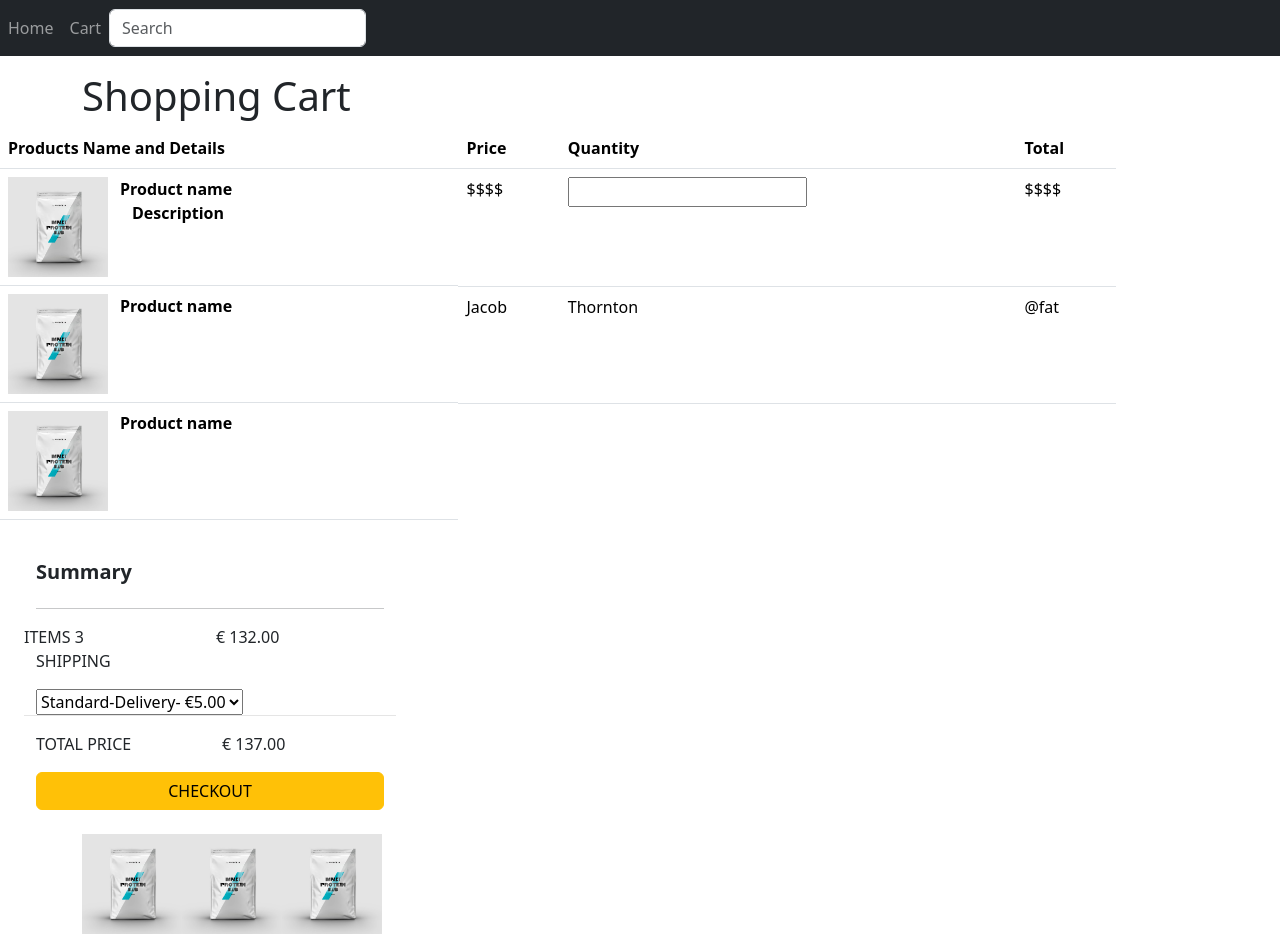
After one commit to kirangautam1/AKFitnessClub, a PHP site: page /cart.php in a window 1280 px wide. The commit adds this page. Run offline with PHP 8.4, Linux system fonts and the light colour scheme.

Commit message:
Completed cart page

```diff
--- /dev/null
+++ b/pages/cart.php
@@ -0,0 +1,104 @@
+<!DOCTYPE html>
+<html lang="en">
+<head>
+    <meta charset="UTF-8">
+    <meta name="viewport" content="width=device-width, initial-scale=1.0">
+    <title>Document</title>
+    <link href="https://cdn.jsdelivr.net/npm/bootstrap@5.3.3/dist/css/bootstrap.min.css" rel="stylesheet" integrity="sha384-QWTKZyjpPEjISv5WaRU9OFeRpok6YctnYmDr5pNlyT2bRjXh0JMhjY6hW+ALEwIH" crossorigin="anonymous">
+    <link href="https://cdn.jsdelivr.net/npm/bootstrap@5.3.3/dist/css/bootstrap.min.css" rel="stylesheet" integrity="sha384-QWTKZyjpPEjISv5WaRU9OFeRpok6YctnYmDr5pNlyT2bRjXh0JMhjY6hW+ALEwIH" crossorigin="anonymous">
+
+</head>
+<div>
+<?php include '../includes/navbar.php' ?>
+    <div class="container-md mt-3">
+        <h1>Shopping Cart</h1>
+    </div>
+    <div class="container-md d-flex row">
+    <table class="table">
+  <thead>
+    <tr>
+      <th scope="col">Products Name and Details</th>
+      <th scope="col">Price</th>
+      <th scope="col">Quantity</th>
+      <th scope="col">Total</th>
+    </tr>
+  </thead>
+  <tbody>
+    <tr>
+      <th scope="row" class="d-flex">
+        <div class="d-flex">
+            <img src="../assets/images/whey_protein_powder.jpg" height="100vh" />
+        </div>
+        <div class="container-md">
+            Product name
+         <div class="container-md">
+            Description
+         </div>
+        </div>
+    </th>
+      <td>
+      $$$$
+      </td>
+
+      <td>
+      <div class="">
+            <input type="number" name="quantity" id="quantity" min="1">
+        </div>
+      </td>
+      <td>$$$$</td>
+    </tr>
+    <tr>
+      <th scope="row" class="d-flex">
+        <div class="d-flex">
+            <img src="../assets/images/whey_protein_powder.jpg" height="100vh" />
+        </div>
+        <div class="container-md">
+            Product name
+        </div>
+      <td>Jacob</td>
+      <td>Thornton</td>
+      <td>@fat</td>
+    </tr>
+    <tr>
+      <th scope="row" class="d-flex">
+        <div class="d-flex">
+            <img src="../assets/images/whey_protein_powder.jpg" height="100vh" />
+        </div>
+        <div class="container-md">
+            Product name
+        </div>
+    </tr>
+  </tbody>
+  </table>
+<div class="col-md-4 m-4 summary d-flex flex-column justify-content-center ">
+                    <div><h5><b>Summary</b></h5></div>
+                    <hr>
+                    <div class="row">
+                        <div class="col" style="padding-left:0;">ITEMS 3</div>
+                        <div class="col text-right">&euro; 132.00</div>
+                    </div>
+                    <form>
+                        <p>SHIPPING</p>
+                        <select><option class="text-muted">Standard-Delivery- &euro;5.00</option></select>
+
+                    </form>
+                    <div class="row" style="border-top: 1px solid rgba(0,0,0,.1); padding: 2vh 0;">
+                        <div class="col">TOTAL PRICE</div>
+                        <div class="col text-right">&euro; 137.00</div>
+                    </div>
+                    <button class="btn btn-warning ">CHECKOUT</button>
+</div>
+</div>
+<div class="container-md d-flex">
+    <div class="d-flex">
+        <img src="../assets/images/whey_protein_powder.jpg" height="100vh" />
+    </div>
+    <div class="d-flex">
+        <img src="../assets/images/whey_protein_powder.jpg" height="100vh" />
+    </div>
+    <div class="d-flex">
+        <img src="../assets/images/whey_protein_powder.jpg" height="100vh" />
+    </div>
+</div>
+</body>
+</html>
--- a/pages/product.php
+++ b/pages/product.php
@@ -11,7 +11,7 @@
 <body>
     <?php include '../includes/navbar.php' ?>
     <div class="conatainer-md d-flex mt-3 ">
-        <div class="container-md bg-primary d-flex justify-content-center">
+        <div class="container-md d-flex justify-content-center">
             <div class="d-flex">
                 <img src="../assets/images/whey_protein_powder.jpg" height="500vh" />
             </div>
```
Also changed, not shown: 1 other file.
